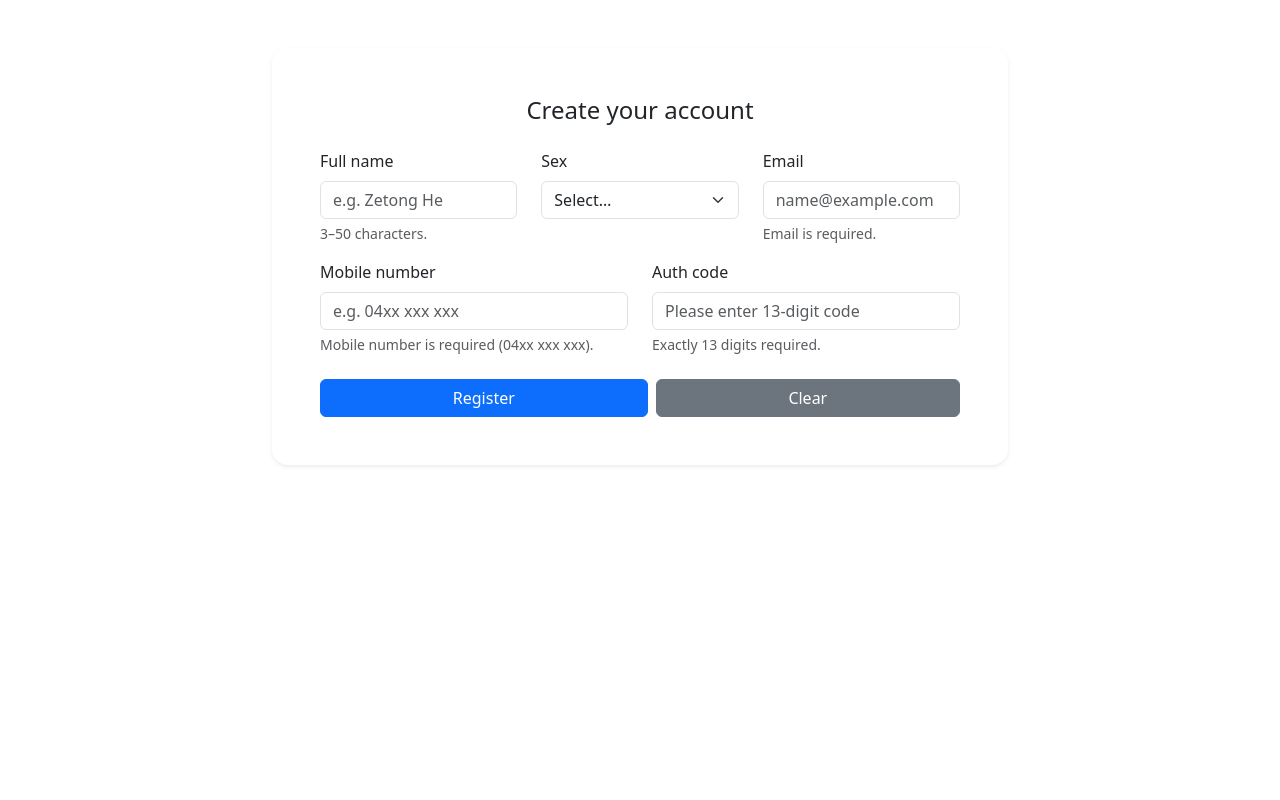
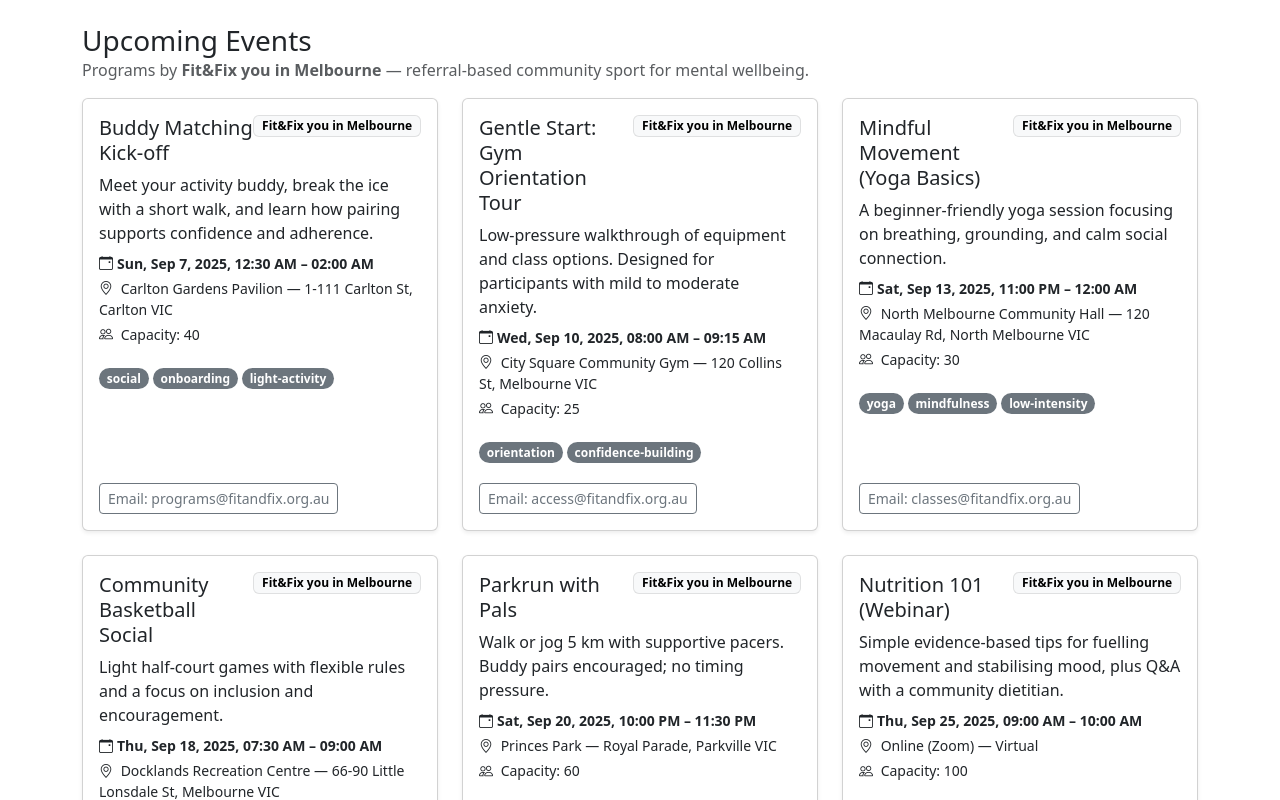
Before and after one commit to ZetongHe-inhub/FIT5032, a Vue app: page / in a window 1280 px wide. Shown: the top 800 px of the page. Built offline with nearby package versions, Linux system fonts and the light colour scheme.

Commit message:
create events.json to be fetched by upc_events.vue. finish 【Upcoming Events】page.

```diff
--- a/index.html
+++ b/index.html
@@ -1,13 +1,31 @@
-<!DOCTYPE html>
-<html lang="">
+<!doctype html>
+<html lang="en">
   <head>
-    <meta charset="UTF-8">
-    <link rel="icon" href="/favicon.ico">
-    <meta name="viewport" content="width=device-width, initial-scale=1.0">
-    <title>Vite App</title>
+    <meta charset="UTF-8" />
+    <meta
+      name="viewport"
+      content="width=device-width, initial-scale=1, viewport-fit=cover"
+    />
+    <title>Fit&Fix — Upcoming Events</title>
+
+    <!-- Bootstrap CSS -->
+    <link
+      href="https://cdn.jsdelivr.net/npm/bootstrap@5.3.3/dist/css/bootstrap.min.css"
+      rel="stylesheet"
+    />
+    <!-- Bootstrap Icons (for small UI glyphs) -->
+    <link
+      href="https://cdn.jsdelivr.net/npm/bootstrap-icons@1.11.3/font/bootstrap-icons.css"
+      rel="stylesheet"
+    />
   </head>
   <body>
     <div id="app"></div>
+
+    <!-- Vite entry -->
     <script type="module" src="/src/main.js"></script>
+
+    <!-- Bootstrap JS bundle (optional, for components like collapse/toast) -->
+    <script src="https://cdn.jsdelivr.net/npm/bootstrap@5.3.3/dist/js/bootstrap.bundle.min.js"></script>
   </body>
 </html>
--- a/src/App.vue
+++ b/src/App.vue
@@ -1,7 +1,15 @@
-<script setup>
-import Register from './views/register.vue'
+<template>
+  <div>
+    <!-- Page content -->
+    <UpcomingEvents />
+  </div>
+</template>
+
+<script>
+import UpcomingEvents from "./views/upc_events.vue";
+
+export default {
+  name: "UpcomingEventsPage",
+  components: { UpcomingEvents }
+};
 </script>
-
-<template>
-  <Register />
-</template>
--- /dev/null
+++ b/src/data/events.json
@@ -0,0 +1,86 @@
+[
+  {
+    "id": "evt-001",
+    "project": "Fit&Fix you in Melbourne",
+    "title": "Buddy Matching Kick-off",
+    "summary": "Meet your activity buddy, break the ice with a short walk, and learn how pairing supports confidence and adherence.",
+    "start": "2025-09-07T10:30:00+10:00",
+    "end": "2025-09-07T12:00:00+10:00",
+    "venue": "Carlton Gardens Pavilion",
+    "address": "1-111 Carlton St, Carlton VIC",
+    "tags": ["social", "onboarding", "light-activity"],
+    "contact_email": "programs@fitandfix.org.au",
+    "rsvp_url": "https://example.org/rsvp/buddy-kickoff",
+    "capacity": 40
+  },
+  {
+    "id": "evt-002",
+    "project": "Fit&Fix you in Melbourne",
+    "title": "Gentle Start: Gym Orientation Tour",
+    "summary": "Low-pressure walkthrough of equipment and class options. Designed for participants with mild to moderate anxiety.",
+    "start": "2025-09-10T18:00:00+10:00",
+    "end": "2025-09-10T19:15:00+10:00",
+    "venue": "City Square Community Gym",
+    "address": "120 Collins St, Melbourne VIC",
+    "tags": ["orientation", "confidence-building"],
+    "contact_email": "access@fitandfix.org.au",
+    "rsvp_url": "https://example.org/rsvp/gym-orientation",
+    "capacity": 25
+  },
+  {
+    "id": "evt-003",
+    "project": "Fit&Fix you in Melbourne",
+    "title": "Mindful Movement (Yoga Basics)",
+    "summary": "A beginner-friendly yoga session focusing on breathing, grounding, and calm social connection.",
+    "start": "2025-09-14T09:00:00+10:00",
+    "end": "2025-09-14T10:00:00+10:00",
+    "venue": "North Melbourne Community Hall",
+    "address": "120 Macaulay Rd, North Melbourne VIC",
+    "tags": ["yoga", "mindfulness", "low-intensity"],
+    "contact_email": "classes@fitandfix.org.au",
+    "rsvp_url": "https://example.org/rsvp/mindful-movement",
+    "capacity": 30
+  },
+  {
+    "id": "evt-004",
+    "project": "Fit&Fix you in Melbourne",
+    "title": "Community Basketball Social",
+    "summary": "Light half-court games with flexible rules and a focus on inclusion and encouragement.",
+    "start": "2025-09-18T17:30:00+10:00",
+    "end": "2025-09-18T19:00:00+10:00",
+    "venue": "Docklands Recreation Centre",
+    "address": "66-90 Little Lonsdale St, Melbourne VIC",
+    "tags": ["team-sport", "moderate-intensity", "social"],
+    "contact_email": "events@fitandfix.org.au",
+    "rsvp_url": "https://example.org/rsvp/basketball-social",
+    "capacity": 24
+  },
+  {
+    "id": "evt-005",
+    "project": "Fit&Fix you in Melbourne",
+    "title": "Parkrun with Pals",
+    "summary": "Walk or jog 5 km with supportive pacers. Buddy pairs encouraged; no timing pressure.",
+    "start": "2025-09-21T08:00:00+10:00",
+    "end": "2025-09-21T09:30:00+10:00",
+    "venue": "Princes Park",
+    "address": "Royal Parade, Parkville VIC",
+    "tags": ["walking", "running", "outdoors"],
+    "contact_email": "outreach@fitandfix.org.au",
+    "rsvp_url": "https://example.org/rsvp/parkrun-pals",
+    "capacity": 60
+  },
+  {
+    "id": "evt-006",
+    "project": "Fit&Fix you in Melbourne",
+    "title": "Nutrition 101 (Webinar)",
+    "summary": "Simple evidence-based tips for fuelling movement and stabilising mood, plus Q&A with a community dietitian.",
+    "start": "2025-09-25T19:00:00+10:00",
+    "end": "2025-09-25T20:00:00+10:00",
+    "venue": "Online (Zoom)",
+    "address": "Virtual",
+    "tags": ["webinar", "education"],
+    "contact_email": "support@fitandfix.org.au",
+    "rsvp_url": "https://example.org/rsvp/nutrition-101",
+    "capacity": 100
+  }
+]
--- /dev/null
+++ b/src/views/upc_events.vue
@@ -0,0 +1,135 @@
+<template>
+  <div class="container py-4">
+    <!-- Page header -->
+    <div class="row align-items-center mb-3">
+      <div class="col">
+        <h1 class="h3 mb-0">Upcoming Events</h1>
+        <p class="text-muted mb-0">
+          Programs by <strong>Fit&Fix you in Melbourne</strong> — referral-based community sport for mental wellbeing.
+        </p>
+      </div>
+    </div>
+
+    <!-- Status banners -->
+    <div v-if="loading" class="alert alert-info" role="status">Loading events…</div>
+    <div v-else-if="error" class="alert alert-danger">{{ error }}</div>
+
+    <!-- Content -->
+    <div v-else class="row g-4">
+      <div
+        v-for="evt in events"
+        :key="evt.id"
+        class="col-12 col-md-6 col-lg-4 d-flex"
+      >
+        <div class="card shadow-sm flex-fill h-100">
+          <div class="card-body d-flex flex-column">
+            <div class="d-flex align-items-start justify-content-between mb-2">
+              <h2 class="h5 card-title mb-0">{{ evt.title }}</h2>
+              <span class="badge text-bg-light">{{ evt.project }}</span>
+            </div>
+
+            <p class="card-text mb-2">{{ evt.summary }}</p>
+
+            <ul class="list-unstyled small mb-3">
+              <li class="mb-1">
+                <i class="bi bi-calendar-event me-1"></i>
+                <strong>{{ formatRange(evt.start, evt.end) }}</strong>
+              </li>
+              <li class="mb-1">
+                <i class="bi bi-geo-alt me-1"></i>
+                {{ evt.venue }} — {{ evt.address }}
+              </li>
+              <li class="mb-1" v-if="evt.capacity">
+                <i class="bi bi-people me-1"></i>
+                Capacity: {{ evt.capacity }}
+              </li>
+            </ul>
+
+            <div class="mb-3">
+              <span
+                v-for="tag in evt.tags"
+                :key="tag"
+                class="badge rounded-pill text-bg-secondary me-1 mb-1"
+              >
+                {{ tag }}
+              </span>
+            </div>
+
+            <!-- Only keep Email button -->
+            <div class="mt-auto">
+              <a
+                class="btn btn-outline-secondary btn-sm"
+                :href="`mailto:${evt.contact_email}`"
+              >
+                Email: {{ evt.contact_email }}
+              </a>
+            </div>
+          </div>
+        </div>
+      </div>
+
+      <!-- Empty state -->
+      <div v-if="events.length === 0" class="col-12">
+        <div class="alert alert-warning mb-0">No upcoming events yet.</div>
+      </div>
+    </div>
+  </div>
+</template>
+
+<script>
+export default {
+  name: "UpcomingEvents",
+  data() {
+    return {
+      events: [],
+      loading: true,
+      error: null
+    };
+  },
+  methods: {
+    async fetchEvents() {
+      try {
+        const url = new URL("../data/events.json", import.meta.url);
+        const res = await fetch(url);
+        if (!res.ok) throw new Error(`Failed to load events.json (${res.status})`);
+        const data = await res.json();
+        this.events = (Array.isArray(data) ? data : []).sort(
+          (a, b) => new Date(a.start) - new Date(b.start)
+        );
+      } catch (e) {
+        this.error = e.message || "Unable to fetch events.";
+      } finally {
+        this.loading = false;
+      }
+    },
+    formatRange(startIso, endIso) {
+      try {
+        const opts = {
+          weekday: "short",
+          year: "numeric",
+          month: "short",
+          day: "numeric",
+          hour: "2-digit",
+          minute: "2-digit"
+        };
+        const s = new Date(startIso);
+        const e = new Date(endIso);
+        const fmt = new Intl.DateTimeFormat(undefined, opts);
+        const sStr = fmt.format(s);
+        const eTime = new Intl.DateTimeFormat(undefined, { hour: "2-digit", minute: "2-digit" }).format(e);
+        return `${sStr} – ${eTime}`;
+      } catch {
+        return `${startIso} – ${endIso}`;
+      }
+    }
+  },
+  mounted() {
+    this.fetchEvents();
+  }
+};
+</script>
+
+<style scoped>
+.card-title { line-height: 1.25; }
+.badge.text-bg-light { border: 1px solid rgba(0,0,0,.1); }
+</style>
```
Also changed, not shown: src/main.js (+3 -6 lines).
